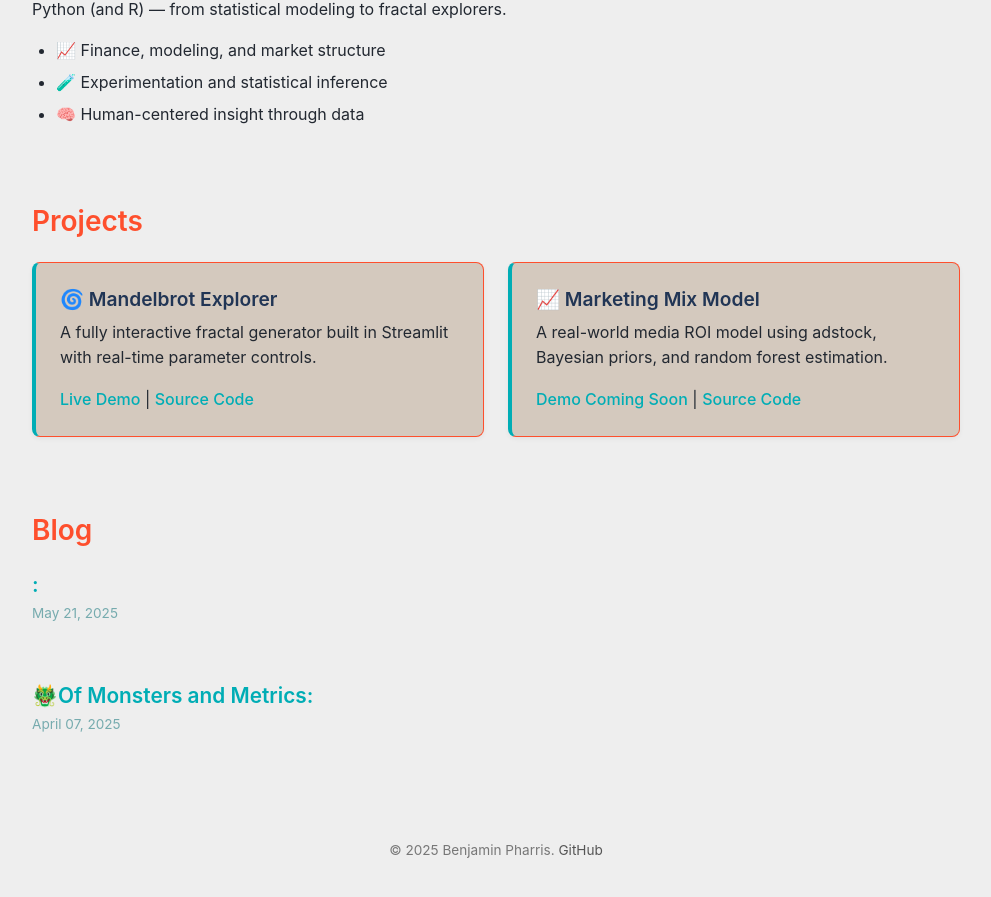
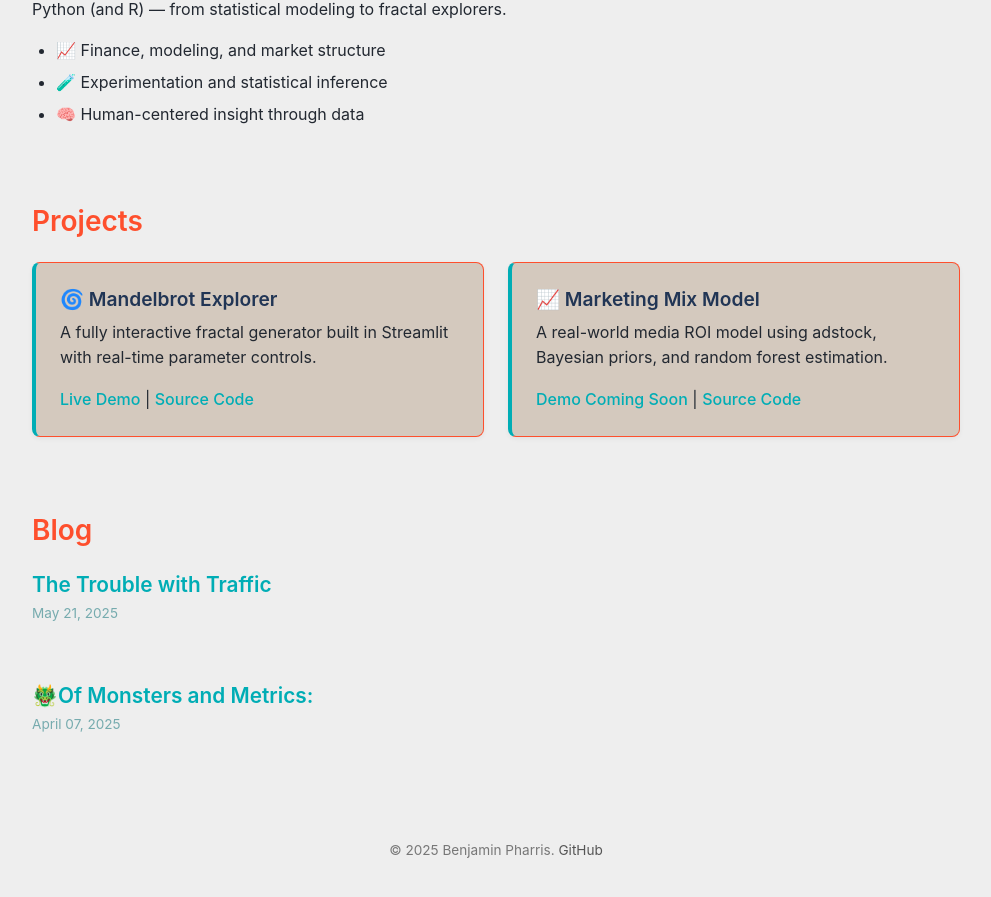
Before and after one commit to benjaminpharris/benjaminpharris.github.io, a Jekyll site: the page built from index.md, in a window 1280 px wide and 900 px high, scrolled down 707 px. Shown: the top 897 px of the window, without its empty margins (144-1135 px from the left). Built offline with Jekyll 4.4.1, drawn with Linux system fonts in a browser that asks for light colours.

Commit message:
Edits to format

```diff
--- a/_posts/2025-05-21-trouble.md
+++ b/_posts/2025-05-21-trouble.md
@@ -1,6 +1,6 @@
 ---
 layout: post
-title: ":"
+title: "The Trouble with Traffic"
 subtitle: "Why Measurement isn't Meaning"
 ---
 ![The Black Box](/assets/images/wizmuseum.jpg)
@@ -21,7 +21,7 @@
 
 In the real-world context of business metrics, we said we were trying to measure the effect of business driving activity on the number of people that come check out our stores. But we have *digital* and *physical* stores, and the magnitude of traffic between the two is wildly different.
 
-![Some Distributions](/assets/images/mom_sw.jpg)
+![Some Distributions](/assets/images/rnorm_sw.jpg)
 
 - Note the little *1e6* on the web traffic $x$ axis $\rightarrow$ millions per day to our thousands of in-store visitors.
 
@@ -62,7 +62,7 @@
 
 My first instinct whenever I am confronted with a new analytical problem is to understand the dynamics of the system. This is a reframe on  a perspective that is common in the world of predictive modeling. The question data scientists often ask is *"What factors will give my model the best fit?"*
 
-I can't blame them. Model fit - $r^2$, MAPE, SHAP, %MSE - represent a quantifiable way to assess the performance of a model. But there's an assumption here, an implicit belief.
+I can't blame them. Model fit - $ r^2 $, MAPE, SHAP, %MSE - represent a quantifiable way to assess the performance of a model. But there's an assumption here, an implicit belief.
 
 > **If I can predict the outcome with 100% accuracy, then I have accurately modeled the system.**
 
```
